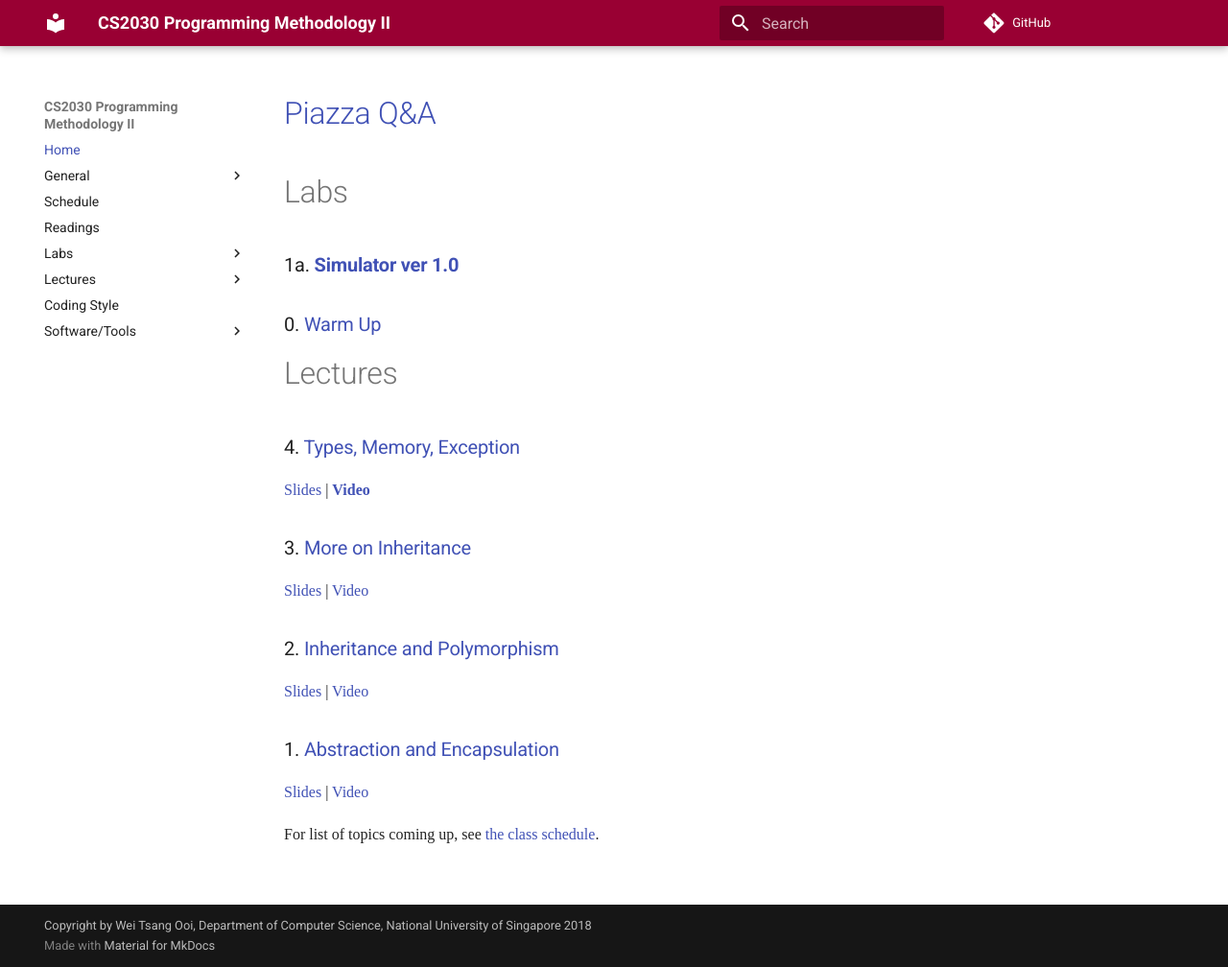
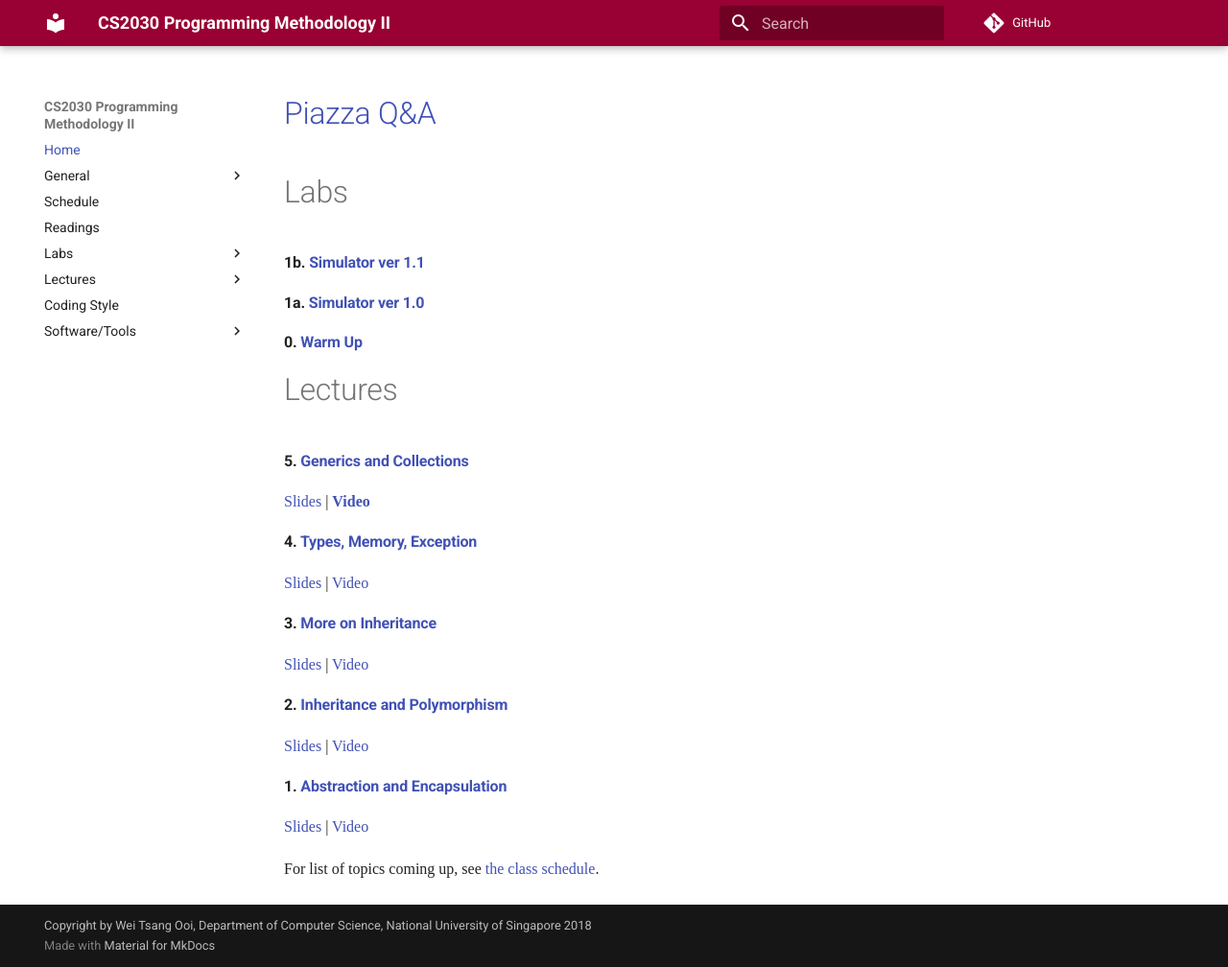
Before and after one commit to nus-cs2030/1718-s2, an MkDocs documentation site: the page built from docs/index.md, in a window 1280 px wide and 1008 px high. Shown: the whole window at 96% size. Built offline with MkDocs 1.6.1 and Material for MkDocs 9.7.7, drawn with Linux system fonts in a browser that asks for light colours; some web fonts are replaced; comment, search, counter and statistics services are not loaded; old or Windows-style settings are respelled for this version of MkDocs.

Commit message:
Post Lecture 5 slides and video

```diff
--- a/docs/index.md
+++ b/docs/index.md
@@ -2,23 +2,26 @@
 
 # Labs
 
-### 1a. [**Simulator ver 1.0**](lab1a.md)
-
-### 0. [Warm Up](lab0.md)
+#### 1b. [Simulator ver 1.1](lab1b.md)
+#### 1a. [Simulator ver 1.0](lab1a.md)
+#### 0. [Warm Up](lab0.md)
 
 # Lectures
 
-### 4. [Types, Memory, Exception](lec04.md)
-[Slides](https://www.comp.nus.edu.sg/~cs2030/1718-s2/cs2030-lec04.pdf) | [**Video**](https://vimeo.com/254977762)
+####  5. [Generics and Collections](lec05.md)
+[Slides](https://www.comp.nus.edu.sg/~cs2030/1718-s2/cs2030-lec05.pdf) | [**Video**](https://vimeo.com/255840375)
 
 
-### 3. [More on Inheritance](lec03.md)
+####  4. [Types, Memory, Exception](lec04.md)
+[Slides](https://www.comp.nus.edu.sg/~cs2030/1718-s2/cs2030-lec04.pdf) | [Video](https://vimeo.com/254977762)
+
+#### 3. [More on Inheritance](lec03.md)
 [Slides](https://www.comp.nus.edu.sg/~cs2030/1718-s2/cs2030-lec03.pdf) | [Video](https://vimeo.com/253957708)
 
-### 2. [Inheritance and Polymorphism](lec02.md)
+#### 2. [Inheritance and Polymorphism](lec02.md)
 [Slides](https://www.comp.nus.edu.sg/~cs2030/1718-s2/cs2030-lec02.pdf) | [Video](https://vimeo.com/252845876)
 
-### 1. [Abstraction and Encapsulation](lec01.md)
+#### 1. [Abstraction and Encapsulation](lec01.md)
 [Slides](https://www.comp.nus.edu.sg/~cs2030/1718-s2/cs2030-lec01.pdf) | [Video](https://vimeo.com/251766531)
 
 For list of topics coming up, see [the class schedule](schedule.md).
```
